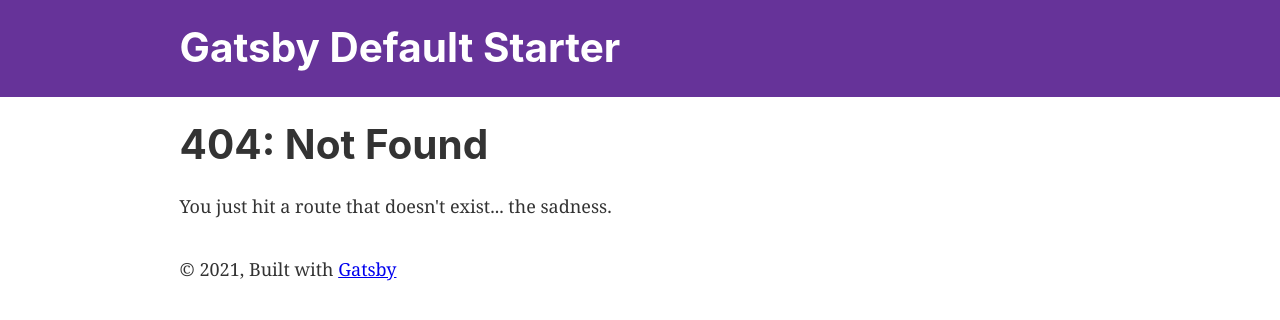
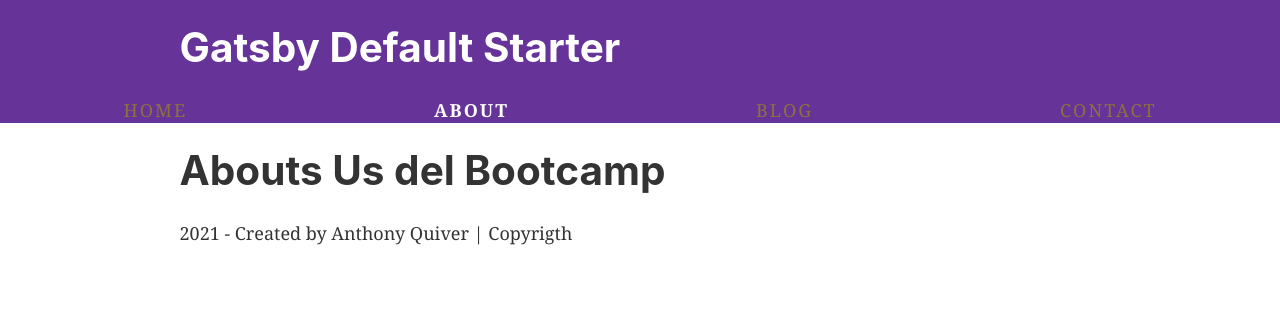
Before and after one commit to FernandoQV/gatsby-bootcamp, a Gatsby site: page /about in a window 1280 px wide. Before the commit this address had no page. Built offline with nearby package versions, Linux system fonts and the light colour scheme; Gatsby itself is replaced by a stand-in of ours.

Commit message:
inicio de bootcamp en gatsbyjs

```diff
--- a/gatsby-config.js
+++ b/gatsby-config.js
@@ -5,6 +5,7 @@
     author: `@gatsbyjs`,
   },
   plugins: [
+    `gatsby-plugin-sass`,
     `gatsby-plugin-react-helmet`,
     {
       resolve: `gatsby-source-filesystem`,
--- a/package.json
+++ b/package.json
@@ -10,13 +10,15 @@
     "gatsby-plugin-manifest": "^2.12.0",
     "gatsby-plugin-offline": "^3.10.0",
     "gatsby-plugin-react-helmet": "^3.10.0",
+    "gatsby-plugin-sass": "^3.2.0",
     "gatsby-plugin-sharp": "^2.14.1",
     "gatsby-source-filesystem": "^2.11.0",
     "gatsby-transformer-sharp": "^2.12.0",
     "prop-types": "^15.7.2",
     "react": "^16.12.0",
     "react-dom": "^16.12.0",
-    "react-helmet": "^6.1.0"
+    "react-helmet": "^6.1.0",
+    "sass": "^1.32.7"
   },
   "devDependencies": {
     "prettier": "2.2.1"
--- /dev/null
+++ b/src/components/footer/footer.jsx
@@ -0,0 +1,11 @@
+import React from 'react'
+
+const Footer = () => {
+    return (
+        <div>
+            <p>{new Date().getFullYear()} - Created by Anthony Quiver | Copyrigth</p>
+        </div>
+    )
+}
+
+export default Footer
--- a/src/components/header.js
+++ b/src/components/header.js
@@ -1,6 +1,7 @@
 import { Link } from "gatsby"
 import PropTypes from "prop-types"
 import React from "react"
+import NavBar from "./navBar/navBar"
 
 const Header = ({ siteTitle }) => (
   <header
@@ -28,6 +29,7 @@
         </Link>
       </h1>
     </div>
+    <NavBar/>
   </header>
 )
 
--- a/src/components/layout.js
+++ b/src/components/layout.js
@@ -11,6 +11,7 @@
 
 import Header from "./header"
 import "./layout.css"
+import Footer from "./footer/footer"
 
 const Layout = ({ children }) => {
   const data = useStaticQuery(graphql`
@@ -34,15 +35,7 @@
         }}
       >
         <main>{children}</main>
-        <footer
-          style={{
-            marginTop: `2rem`,
-          }}
-        >
-          © {new Date().getFullYear()}, Built with
-          {` `}
-          <a href="https://www.gatsbyjs.com">Gatsby</a>
-        </footer>
+       <Footer/>
       </div>
     </>
   )
--- /dev/null
+++ b/src/components/navBar/navBar.jsx
@@ -0,0 +1,18 @@
+import { Link } from 'gatsby'
+import React from 'react'
+import linkStyle from './navBar.module.scss'
+const links=['home','about','blog','contact']
+const NavBar = () => {
+    return (
+        <div style={{display:'flex',
+        justifyContent:'space-around'}}>
+            {
+                links.map(link=>(
+                    <Link activeClassName={linkStyle.linkActive} className={linkStyle.linkPage} to={link==='home'?'/':`/${link}`}>{link.toUpperCase()}</Link>
+                ))
+            }
+        </div>
+    )
+}
+
+export default NavBar
--- /dev/null
+++ b/src/components/navBar/navBar.module.scss
@@ -0,0 +1,9 @@
+.linkPage{
+    color: rgba(168, 152, 1, 0.6);
+    text-decoration: none;
+    letter-spacing: 2px;
+}
+.linkActive{
+    font-weight: 700;
+    color: #fff;
+}
--- /dev/null
+++ b/src/pages/about.jsx
@@ -0,0 +1,15 @@
+import React from 'react'
+import Layout from '../components/layout'
+
+const about = () => {
+    return (
+        <Layout>
+
+        <div>
+            <h1>Abouts Us del Bootcamp</h1>
+        </div>
+        </Layout>
+    )
+}
+
+export default about
--- /dev/null
+++ b/src/pages/contact.jsx
@@ -0,0 +1,17 @@
+import { Link } from 'gatsby'
+import React from 'react'
+import Layout from '../components/layout'
+
+const contact = () => {
+    return (
+        <Layout>
+
+        <div>
+            <h1>Contact del Bootcamp</h1>
+            <span>Dev </span><Link to={'/'}>Fernando QuiVer</Link>
+        </div>
+        </Layout>
+    )
+}
+
+export default contact
--- a/src/pages/index.js
+++ b/src/pages/index.js
@@ -11,11 +11,11 @@
     <h1>Hi people</h1>
     <p>Welcome to your new Gatsby site.</p>
     <p>Now go build something great.</p>
+    <p>I'm developer <Link to={'/contact'}>Anthony Quiver</Link></p>
     <div style={{ maxWidth: `300px`, marginBottom: `1.45rem` }}>
       <Image />
     </div>
-    <Link to="/page-2/">Go to page 2</Link> <br />
-    <Link to="/using-typescript/">Go to "Using TypeScript"</Link>
+
   </Layout>
 )
 
```
Also changed, not shown: gatsby-browser.js (deleted, +0 -7 lines), gatsby-ssr.js (deleted, +0 -7 lines), src/pages/blog.jsx (added, +18 -0 lines), 1 other file.
